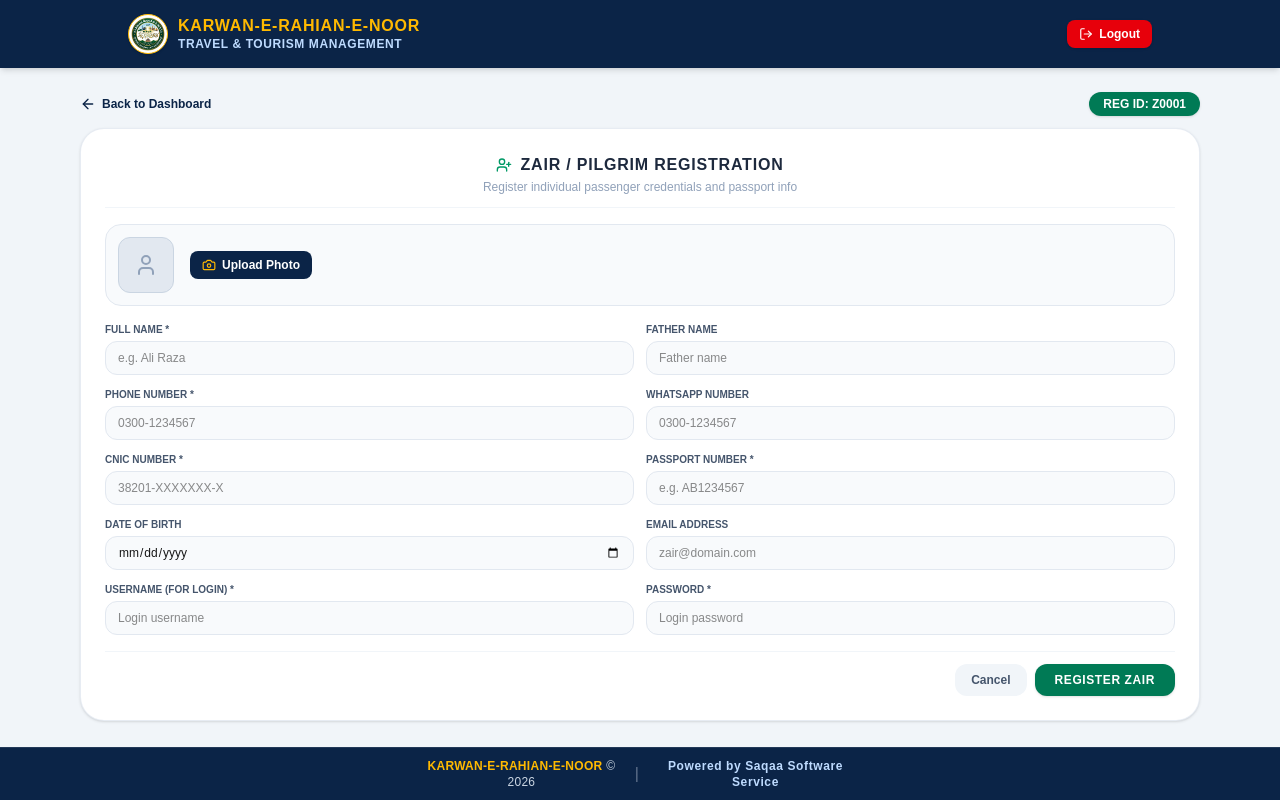
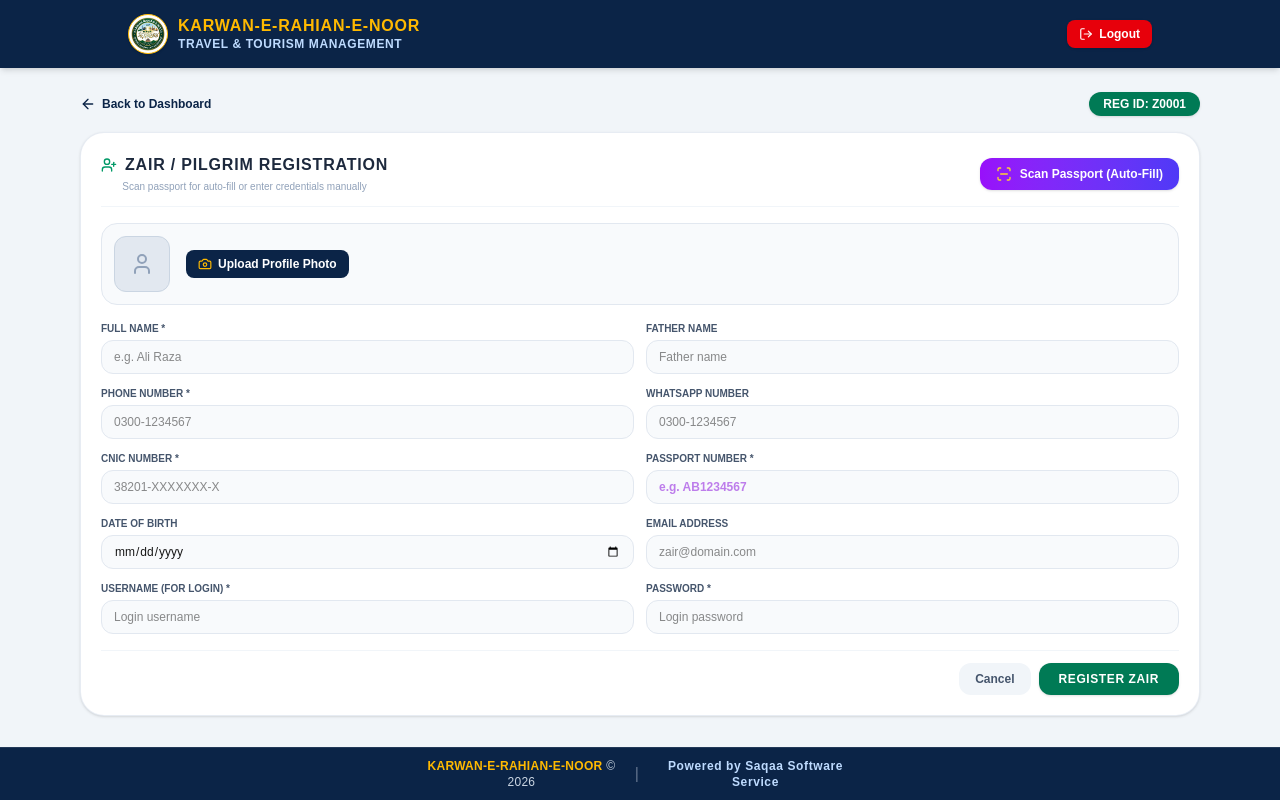
Before and after one commit to kbig48507/Karwan-rahian-noor, a Next.js app: page /admin/register-zair in a window 1280 px wide. Built offline with nearby package versions, Linux system fonts and the light colour scheme; no server answers; the database is empty.

Commit message:
Add Passport OCR scanner for automatic auto-fill on Zair registration

```diff
--- a/package.json
+++ b/package.json
@@ -17,7 +17,8 @@
     "react": "19.2.8",
     "react-dom": "19.2.8",
     "react-to-print": "^3.3.0",
-    "tailwind-merge": "^3.6.0"
+    "tailwind-merge": "^3.6.0",
+    "tesseract.js": "^7.0.0"
   },
   "devDependencies": {
     "@tailwindcss/postcss": "^4",
--- a/pages/admin/register-zair.tsx
+++ b/pages/admin/register-zair.tsx
@@ -8,13 +8,18 @@ import {
   Camera,
   CheckCircle2,
   AlertCircle,
-  ArrowLeft
+  ArrowLeft,
+  ScanLine,
+  Loader2
 } from 'lucide-react';
 import { supabase } from '@/lib/supabase';
+import { createWorker } from 'tesseract.js';
 
 export default function RegisterZair() {
   const router = useRouter();
   const [loading, setLoading] = useState(false);
+  const [scanning, setScanning] = useState(false);
+  const [scanStatus, setScanStatus] = useState('');
   const [successMsg, setSuccessMsg] = useState('');
   const [errorMsg, setErrorMsg] = useState('');
 
@@ -59,6 +64,59 @@ export default function RegisterZair() {
       setFormData((prev) => ({ ...prev, regNumber: 'Z0001' }));
     } catch {
       setFormData((prev) => ({ ...prev, regNumber: 'Z0001' }));
+    }
+  };
+
+  // Passport OCR Scanner using Tesseract.js
+  const handlePassportScan = async (e: React.ChangeEvent<HTMLInputElement>) => {
+    const file = e.target.files?.[0];
+    if (!file) return;
+
+    setScanning(true);
+    setScanStatus('Initializing Passport Scanner...');
+
+    try {
+      const worker = await createWorker('eng');
+      setScanStatus('Reading Passport Text...');
+
+      const ret = await worker.recognize(file);
+      const text = ret.data.text;
+      await worker.terminate();
+
+      setScanStatus('Extracting details...');
+
+      // Basic regex or text extraction logic for Passport
+      // Passports usually contain MRZ or uppercase name fields
+      const lines = text.split('\n').map(l => l.trim()).filter(l => l.length > 0);
+
+      let extractedPassport = '';
+      let extractedName = '';
+
+      for (let i = 0; i < lines.length; i++) {
+        const line = lines[i];
+        // Look for typical passport number pattern (e.g., 2 letters followed by numbers, or 9 chars)
+        if (!extractedPassport && /^[A-Z0-9]{7,9}$/.test(line.replace(/\s/g, ''))) {
+          extractedPassport = line.replace(/\s/g, '');
+        }
+        // Look for Name indicator or uppercase full name lines
+        if (line.includes('SURNAME') || line.includes('GIVEN NAMES')) {
+          if (lines[i + 1]) extractedName += lines[i + 1] + ' ';
+        }
+      }
+
+      // Fallback: If specific MRZ or lines found
+      setFormData(prev => ({
+        ...prev,
+        passportNumber: extractedPassport || prev.passportNumber,
+        fullName: extractedName.trim() || prev.fullName
+      }));
+
+      setSuccessMsg('Passport scanned successfully! Data populated.');
+    } catch (err: any) {
+      setErrorMsg('Failed to scan passport. Please fill manually.');
+    } finally {
+      setScanning(false);
+      setScanStatus('');
     }
   };
 
@@ -155,7 +213,7 @@ export default function RegisterZair() {
         <title>Zair Registration - Karwan-e-Rahian-e-Noor</title>
       </Head>
 
-      <div className="w-full space-y-3">
+      <div className="w-full space-y-4">
 
         {/* Top Action Bar */}
         <div className="flex items-center justify-between">
@@ -172,17 +230,26 @@ export default function RegisterZair() {
           </span>
         </div>
 
-        {/* White Screen-Fit Container */}
-        <div className="bg-white rounded-3xl p-4 sm:p-6 shadow-sm border border-slate-200/80">
+        {/* Main Card */}
+        <div className="bg-white rounded-3xl p-5 shadow-sm border border-slate-200/80">
 
-          <div className="text-center pb-3 border-b border-slate-100 mb-4">
-            <h2 className="text-xs sm:text-base font-black text-slate-800 tracking-wider uppercase flex items-center justify-center gap-2">
-              <UserPlus className="w-4 h-4 text-emerald-600" />
-              <span>ZAIR / PILGRIM REGISTRATION</span>
-            </h2>
-            <p className="text-[10px] sm:text-xs text-slate-400 font-medium mt-0.5">
-              Register individual passenger credentials and passport info
-            </p>
+          <div className="text-center pb-3 border-b border-slate-100 mb-4 flex flex-col sm:flex-row items-center justify-between gap-3">
+            <div>
+              <h2 className="text-xs sm:text-base font-black text-slate-800 tracking-wider uppercase flex items-center gap-2">
+                <UserPlus className="w-4 h-4 text-emerald-600" />
+                <span>ZAIR / PILGRIM REGISTRATION</span>
+              </h2>
+              <p className="text-[10px] text-slate-400 font-medium mt-0.5">
+                Scan passport for auto-fill or enter credentials manually
+              </p>
+            </div>
+
+            {/* Passport Scan Button */}
+            <label className="px-4 py-2 bg-gradient-to-r from-purple-600 to-indigo-600 hover:from-purple-700 hover:to-indigo-700 text-white rounded-xl text-xs font-bold cursor-pointer shadow flex items-center gap-2 transition">
+              {scanning ? <Loader2 className="w-4 h-4 animate-spin text-amber-300" /> : <ScanLine className="w-4 h-4 text-amber-300" />}
+              <span>{scanning ? scanStatus : 'Scan Passport (Auto-Fill)'}</span>
+              <input type="file" accept="image/*" onChange={handlePassportScan} disabled={scanning} className="hidden" />
+            </label>
           </div>
 
           {errorMsg && (
@@ -201,7 +268,7 @@ export default function RegisterZair() {
 
           <form onSubmit={handleSubmit} className="space-y-4 text-left">
 
-            {/* Photo Upload Section */}
+            {/* Photo Upload */}
             <div className="flex items-center gap-4 p-3 bg-slate-50 border border-slate-200 rounded-2xl">
               <div className="relative w-14 h-14 rounded-xl overflow-hidden bg-slate-200 border border-slate-300 flex items-center justify-center flex-shrink-0">
                 {photoBase64 ? (
@@ -213,7 +280,7 @@ export default function RegisterZair() {
               <div className="flex-1">
                 <label className="inline-flex items-center gap-1.5 px-3 py-1.5 bg-[#0b2447] text-white rounded-lg text-xs font-semibold cursor-pointer hover:bg-[#163a6f] transition">
                   <Camera className="w-3.5 h-3.5 text-amber-400" />
-                  <span>Upload Photo</span>
+                  <span>Upload Profile Photo</span>
                   <input type="file" accept="image/*" onChange={handleImageUpload} className="hidden" />
                 </label>
                 {imageSizeKb !== null && (
@@ -298,7 +365,7 @@ export default function RegisterZair() {
                   value={formData.passportNumber}
                   onChange={handleChange}
                   placeholder="e.g. AB1234567"
-                  className="w-full px-3 py-2 bg-slate-50 border border-slate-200 rounded-xl text-xs focus:bg-white focus:border-[#0b2447] outline-none"
+                  className="w-full px-3 py-2 bg-slate-50 border border-slate-200 rounded-xl text-xs font-bold text-purple-700 focus:bg-white focus:border-[#0b2447] outline-none"
                 />
               </div>
 
@@ -352,7 +419,7 @@ export default function RegisterZair() {
               </div>
             </div>
 
-            {/* Form Actions */}
+            {/* Actions */}
             <div className="pt-3 border-t border-slate-100 flex items-center justify-end gap-2">
               <button
                 type="button"
@@ -363,7 +430,7 @@ export default function RegisterZair() {
               </button>
               <button
                 type="submit"
-                disabled={loading}
+                disabled={loading || scanning}
                 className="px-5 py-2 bg-emerald-700 hover:bg-emerald-800 text-white font-bold text-xs uppercase tracking-wider rounded-xl shadow transition disabled:opacity-50"
               >
                 {loading ? 'Registering...' : 'Register Zair'}
```
Also changed, not shown: 1 other file (tests, documents, lock files or other folders).
